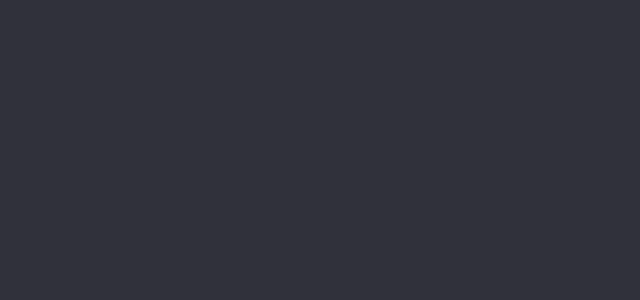
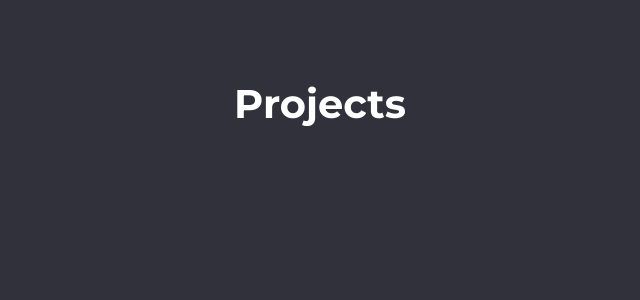
Before and after one commit to CamyH/personal-website-react, a React (Create React App) app: page /projects in a window 1280 px wide. Before the commit this address had no page. Shown: the top 300 px of the page, without its empty margins (320-960 px from the left). Built offline with nearby package versions, Linux system fonts and the light colour scheme.

Commit message:
started on projects page

```diff
--- a/src/App.js
+++ b/src/App.js
@@ -2,6 +2,7 @@ import React from "react";
 import "bootstrap/dist/css/bootstrap.css";
 import "./components/landing-page/landing-page.css";
 import LandingPage from "./components/landing-page/Landing-Page";
+import Projects from "./components/my-projects/Projects";
 
 import {
   BrowserRouter as Router,
@@ -16,6 +17,7 @@ function App() {
     <Router>
       <Routes>
         <Route path="/" element={<LandingPage />} />
+        <Route path="/projects" element={<Projects />} />
       </Routes>
     </Router>
   );
--- a/src/components/landing-page/Landing-Page.jsx
+++ b/src/components/landing-page/Landing-Page.jsx
@@ -7,7 +7,7 @@ function LandingPage() {
   return (
     <React.Fragment>
       <Wave />
-      <div id="wrapper">
+      <section id="wrapper">
         <h1 id="name-h1">Cameron Hunt</h1>
         <h2 id="what-am-i-h2">Student / Developer</h2>
         <div id="buttons">
@@ -21,7 +21,7 @@ function LandingPage() {
             CV
           </button>
         </div>
-      </div>
+      </section>
       <div class="landing-page-circle-1"></div>
       <div class="landing-page-circle-2"></div>
       <div class="landing-page-circle-3"></div>
--- a/src/components/landing-page/landing-page.css
+++ b/src/components/landing-page/landing-page.css
@@ -42,9 +42,13 @@ h2 {
   font-weight: var(--sub-heading-weight);
 }
 
+h1,
+h2 {
+  color: var(--header-colour);
+}
+
 #name-h1,
 #what-am-i-h2 {
-  color: var(--header-colour);
   flex-basis: 1.75em;
   height: 0;
   margin: 0;
--- /dev/null
+++ b/src/components/my-projects/Projects.jsx
@@ -0,0 +1,16 @@
+import React from 'react';
+import "./projects.css";
+
+function Projects() {
+    return (
+        <React.Fragment>
+            <section id='projects-page'>
+                <div id='header'>
+                    <h1 id='projects-header'>Projects</h1>
+                </div>
+            </section>
+        </React.Fragment>
+    )
+}
+
+export default Projects;
--- /dev/null
+++ b/src/components/my-projects/projects.css
@@ -0,0 +1,10 @@
+@import "/src/components/landing-page/landing-page.css";
+
+#header {
+  display: flex;
+  justify-content: center;
+}
+
+#projects-header {
+  margin: clamp(1em, 2em, 3em);
+}
```
